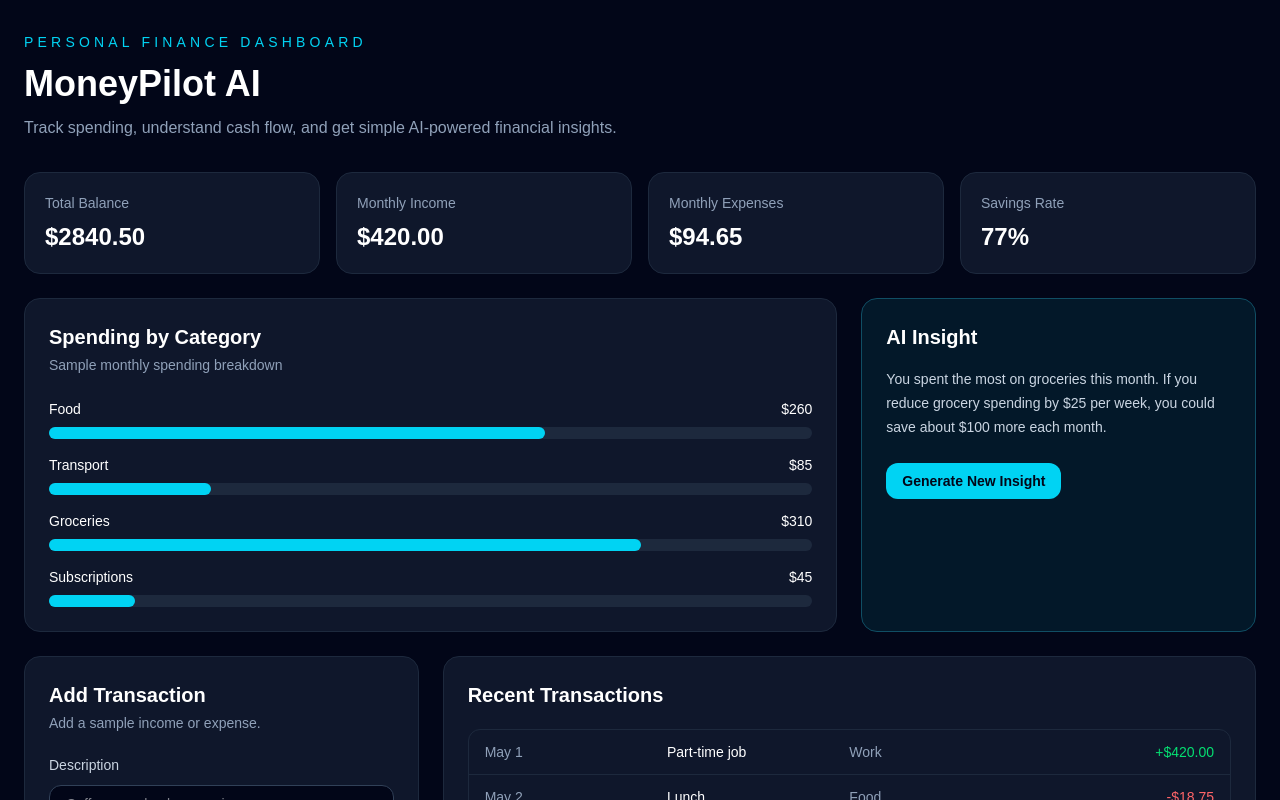
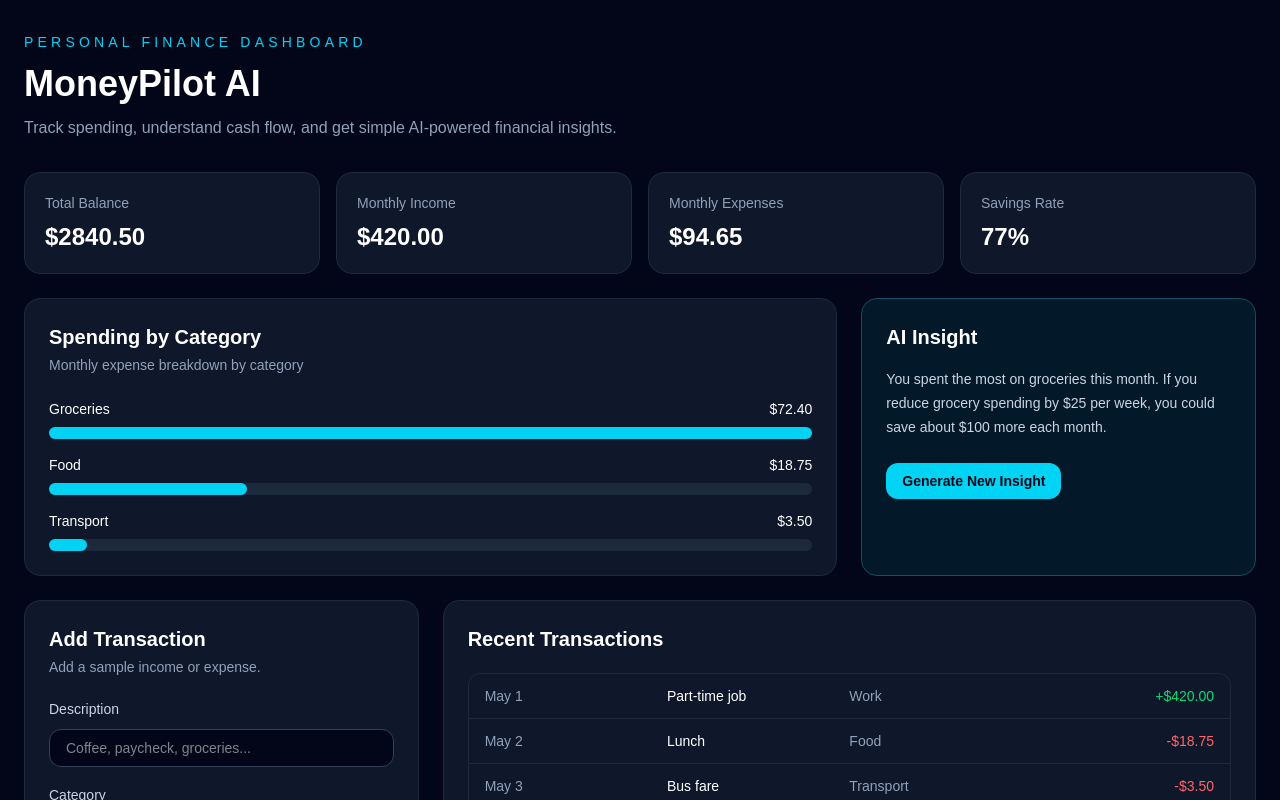
Before and after one commit to Ripunjay0602/moneypilot-ai, a Next.js app in the folder frontend/: page / in a window 1280 px wide. Shown: the top 800 px of the page. Built offline with nearby package versions, Linux system fonts and the light colour scheme.

Commit message:
Calculate spending categories from transactions

```diff
--- a/frontend/src/app/page.tsx
+++ b/frontend/src/app/page.tsx
@@ -8,10 +8,7 @@ import RecentTransactions from "@/components/RecentTransactions";
 import SavingsGoalCard from "@/components/SavingsGoalCard";
 import SpendingCategoryCard from "@/components/SpendingCategoryCard";
 import SummaryCard from "@/components/SummaryCard";
-import {
-  spendingCategories,
-  transactions as sampleTransactions,
-} from "@/data/sampleTransactions";
+import { transactions as sampleTransactions } from "@/data/sampleTransactions";
 
 type NewTransaction = {
   type: string;
@@ -60,6 +57,28 @@ export default function Home() {
       value: `${savingsRate}%`,
     },
   ];
+
+  const spendingCategories = Object.values(
+    transactions
+      .filter((transaction) => transaction.amount < 0)
+      .reduce<Record<string, { name: string; amount: number }>>(
+        (categories, transaction) => {
+          if (!categories[transaction.category]) {
+            categories[transaction.category] = {
+              name: transaction.category,
+              amount: 0,
+            };
+          }
+
+          categories[transaction.category].amount += Math.abs(
+            transaction.amount
+          );
+
+          return categories;
+        },
+        {}
+      )
+  ).sort((a, b) => b.amount - a.amount);
 
   function handleAddTransaction(newTransaction: NewTransaction) {
     const formattedAmount =
--- a/frontend/src/components/SpendingCategoryCard.tsx
+++ b/frontend/src/components/SpendingCategoryCard.tsx
@@ -10,29 +10,35 @@ type SpendingCategoryCardProps = {
 export default function SpendingCategoryCard({
   categories,
 }: SpendingCategoryCardProps) {
+  const maxAmount = Math.max(...categories.map((category) => category.amount), 1);
+
   return (
     <div className="rounded-2xl border border-slate-800 bg-slate-900 p-6 lg:col-span-2">
       <h2 className="text-xl font-semibold">Spending by Category</h2>
       <p className="mt-1 text-sm text-slate-400">
-        Sample monthly spending breakdown
+        Monthly expense breakdown by category
       </p>
 
       <div className="mt-6 space-y-4">
-        {categories.map((category) => (
+        {categories.map((category) => {
+          const width = Math.round((category.amount / maxAmount) * 100);
+
+          return (
             <div key={category.name}>
               <div className="mb-2 flex justify-between text-sm">
                 <span>{category.name}</span>
-              <span>${category.amount}</span>
+                <span>${category.amount.toFixed(2)}</span>
               </div>
 
               <div className="h-3 rounded-full bg-slate-800">
                 <div
                   className="h-3 rounded-full bg-cyan-400"
-                style={{ width: `${category.amount / 4}%` }}
+                  style={{ width: `${width}%` }}
                 />
               </div>
             </div>
-        ))}
+          );
+        })}
       </div>
     </div>
   );
```
Lines whose indentation alone changed are shown as unchanged.
